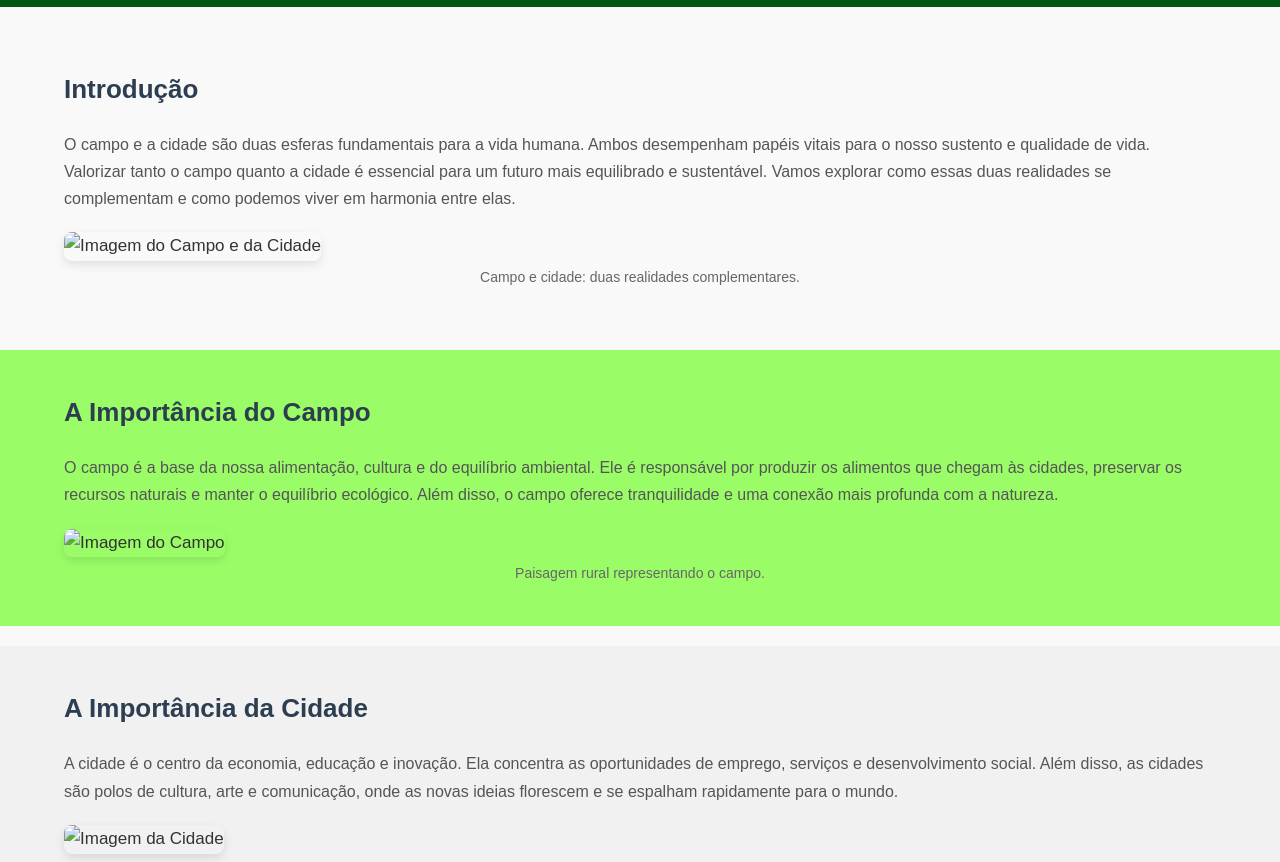
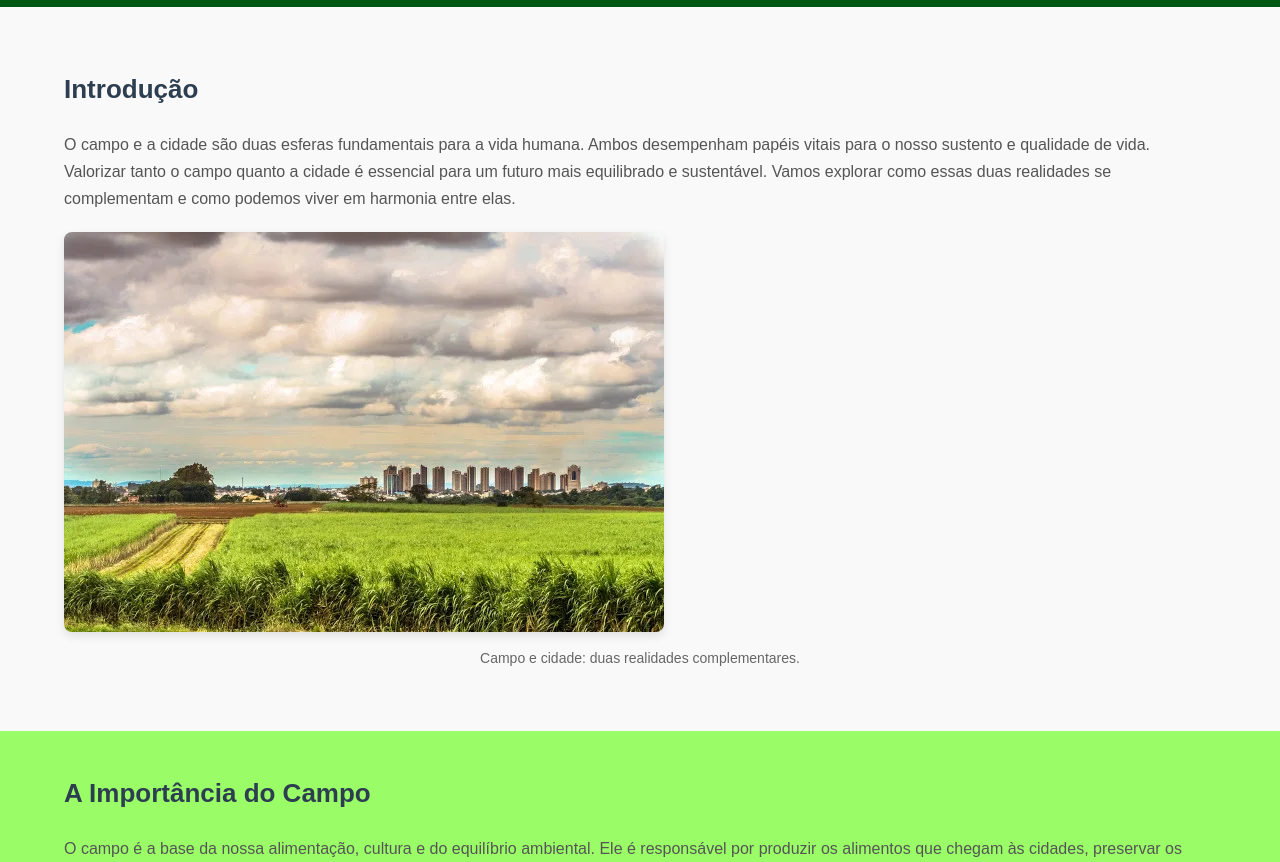
Before and after one commit to Userguedes/agrinho-programacao-2025, a plain HTML site: page index.html in a window 1280 px wide. Shown: the part 81-943 px from the top of the page. Drawn offline with Linux system fonts and the light colour scheme.

Commit message:
img caminho html

```diff
--- a/index.html
+++ b/index.html
@@ -33,7 +33,7 @@
                 <h2>Introdução</h2>
                 <p>O campo e a cidade são duas esferas fundamentais para a vida humana. Ambos desempenham papéis vitais para o nosso sustento e qualidade de vida. Valorizar tanto o campo quanto a cidade é essencial para um futuro mais equilibrado e sustentável. Vamos explorar como essas duas realidades se complementam e como podemos viver em harmonia entre elas.</p>
                 <figure>
-                    <img src="cec.png" alt="Imagem do Campo e da Cidade">
+                    <img src="img/cec.png" alt="Imagem do Campo e da Cidade">
                     <figcaption>Campo e cidade: duas realidades complementares.</figcaption>
                 </figure>
             </div>
@@ -45,7 +45,7 @@
                 <h2>A Importância do Campo</h2>
                 <p>O campo é a base da nossa alimentação, cultura e do equilíbrio ambiental. Ele é responsável por produzir os alimentos que chegam às cidades, preservar os recursos naturais e manter o equilíbrio ecológico. Além disso, o campo oferece tranquilidade e uma conexão mais profunda com a natureza.</p>
                 <figure>
-                    <img src="campo.png" alt="Imagem do Campo">
+                    <img src="img/campo.png" alt="Imagem do Campo">
                     <figcaption>Paisagem rural representando o campo.</figcaption>
                 </figure>
             </div>
@@ -57,7 +57,7 @@
                 <h2>A Importância da Cidade</h2>
                 <p>A cidade é o centro da economia, educação e inovação. Ela concentra as oportunidades de emprego, serviços e desenvolvimento social. Além disso, as cidades são polos de cultura, arte e comunicação, onde as novas ideias florescem e se espalham rapidamente para o mundo.</p>
                 <figure>
-                    <img src="image.png" alt="Imagem da Cidade">
+                    <img src="img/cidade.png" alt="Imagem da Cidade">
                     <figcaption>Ambiente urbano com seus prédios e dinamismo.</figcaption>
                 </figure>
             </div>
```
